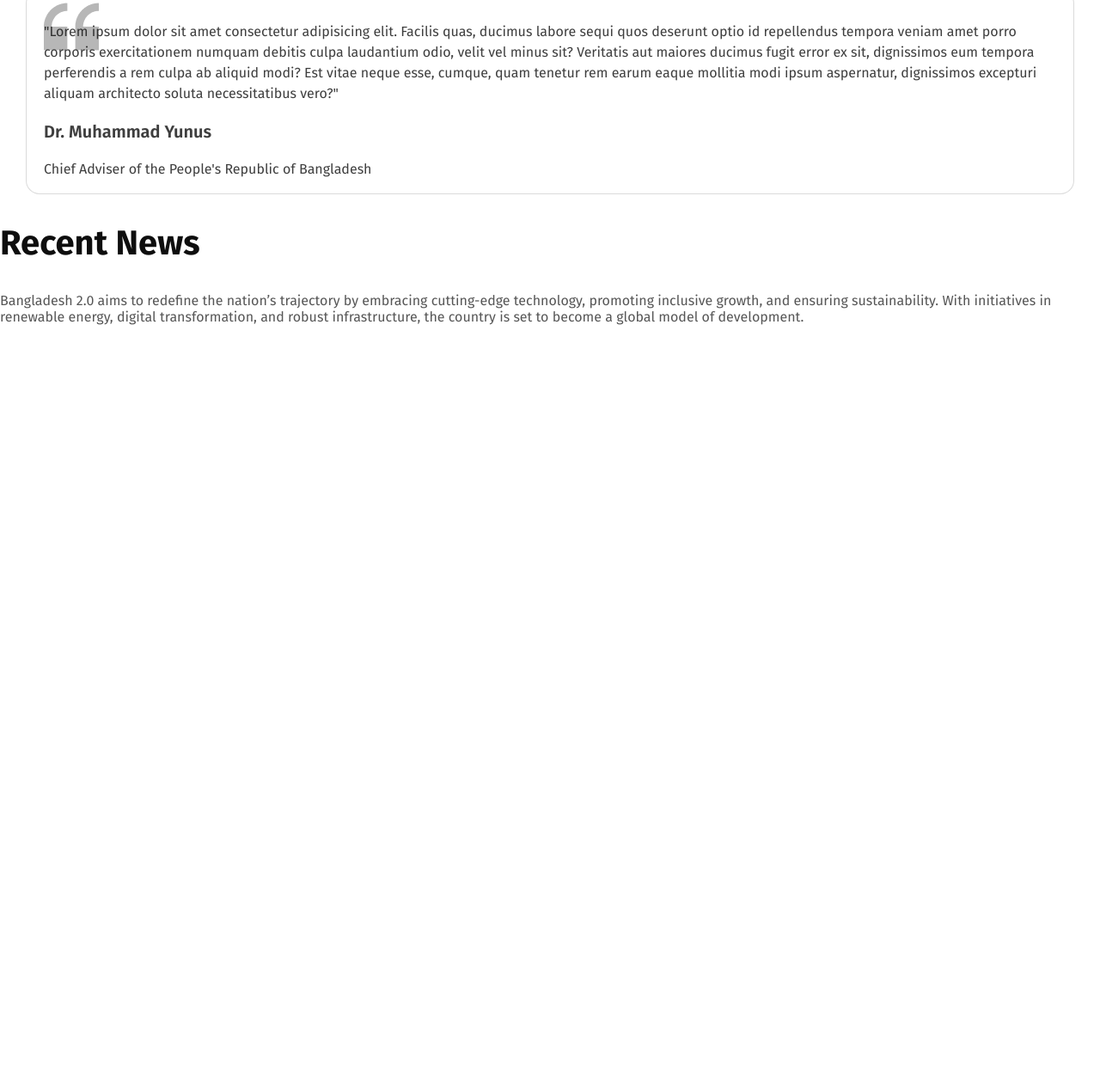
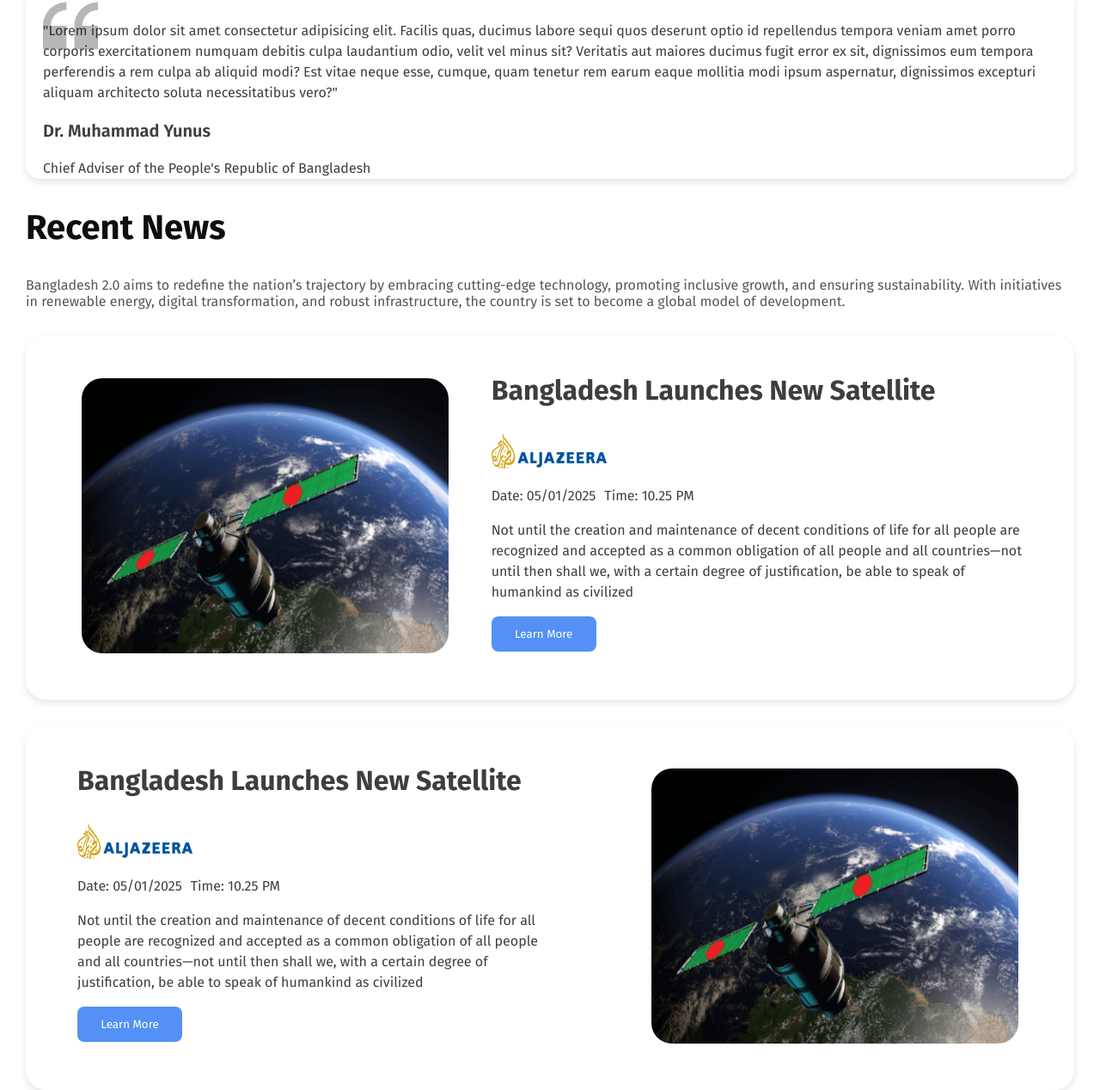
Before and after one commit to TaFhiM12/assignment_1, a plain HTML site: page index.html in a window 1280 px wide. Shown: the part 1084-2352 px from the top of the page at 86% size. Before the commit the page ends 1478 px from the top, so only its background shows below. Drawn offline with Linux system fonts and the light colour scheme.

Commit message:
recent_news_section_done

```diff
--- a/index.html
+++ b/index.html
@@ -13,46 +13,71 @@
                     <p class="bd_2_0">Bangladesh 2.0</p>
                 </div>
                 <div>
-                <h1>Idea , innovation,vision and challenges in New Bangladesh.</h1>
+                    <p style="color: rgb(14, 14, 14);
+                    font-family: Fira Sans;
+                    font-size: 36px;
+                    font-weight: 700;
+
+                    letter-spacing: 0%;
+                    text-align: left;">Idea , innovation,<br>vision and challenges in <br> New
+                    Bangladesh.</p>
                 </div>
                 <div>
                     <button class="btn">Explore New Bangladesh</button>
                 </div>
             </div>
-        <div class="banner_image" >
-            <img src="assets/hero.png" alt="">
+            <div class="banner_image">
+                <img src="assets/hero.png" alt>
             </div>
         </div>
 
         <!-- The vision of future -->
         <div class="vision_section">
-        <H2 style="font-size: 40px;">The Vision of future</H2>
-        <p style="font-size: 16px; color: rgba(14, 14, 14, 0.7);">Bangladesh 2.0 aims to redefine the nation’s trajectory by embracing cutting-edge technology, promoting inclusive growth, and ensuring sustainability. With initiatives in renewable energy, digital transformation, and robust infrastructure, the country is set to become a global model of development.</p>
+            <h2 style="font-size: 40px;">The Vision of future</h2>
+            <p style="font-size: 16px; color: rgba(14, 14, 14, 0.7);">Bangladesh
+                2.0 aims to redefine the nation’s trajectory by embracing
+                cutting-edge technology, promoting inclusive growth, and
+                ensuring sustainability. With initiatives in renewable energy,
+                digital transformation, and robust infrastructure, the country
+                is set to become a global model of development.</p>
 
             <div class="vision_container">
-            <div class="vision_card"style="background-color: rgba(84, 144, 245, 0.2) ;">
-                <img src="assets/card-icon.png" alt="">
+                <div class="vision_card"
+                    style="background-color: rgba(84, 144, 245, 0.2) ;">
+                    <img src="assets/card-icon.png" alt>
                     <h3>Digital Transformation</h3>
-                <p class="card_text">Creating a nationwide digital ecosystem to enhance connectivity and access to services for all citizens.</p>
+                    <p class="card_text">Creating a nationwide digital ecosystem
+                        to enhance connectivity and access to services for all
+                        citizens.</p>
                     <div>
-                    <button class="learnmore_btn" style="background-color: rgb(84, 144, 245);">Learn More</button>
+                        <button class="learnmore_btn"
+                            style="background-color: rgb(84, 144, 245);">Learn
+                            More</button>
                     </div>
                 </div>
-            <div class="vision_card" style="background-color: rgb(198, 228, 214) ;">
-                <img src="assets/card-icon.png" alt="">
+                <div class="vision_card"
+                    style="background-color: rgb(198, 228, 214) ;">
+                    <img src="assets/card-icon.png" alt>
                     <h3>Green Energy</h3>
-                <p class="card_text">Investments in solar and wind energy to ensure a sustainable and eco-friendly future.</p>
+                    <p class="card_text">Investments in solar and wind energy to
+                        ensure a sustainable and eco-friendly future.</p>
                     <div>
-                    <button class="learnmore_btn" style="background-color: rgb(9, 161, 92);">Learn More</button>
+                        <button class="learnmore_btn"
+                            style="background-color: rgb(9, 161, 92);">Learn
+                            More</button>
                     </div>
                 </div>
 
-            <div class="vision_card" style="background-color: rgb(247, 235, 207);">
-                <img src="assets/card-icon.png" alt="">
+                <div class="vision_card"
+                    style="background-color: rgb(247, 235, 207);">
+                    <img src="assets/card-icon.png" alt>
                     <h3>Modern infrastructure</h3>
-                <p class="card_text">Building state-of-the-art infrastructure to support economic growth and global competitiveness.</p>
+                    <p class="card_text">Building state-of-the-art
+                        infrastructure to support economic growth and global
+                        competitiveness.</p>
                     <div>
-                    <button class="learnmore_btn" style="background-color: rgb(255, 194, 57);
+                        <button class="learnmore_btn"
+                            style="background-color: rgb(255, 194, 57);
                     ">Learn More</button>
                     </div>
                 </div>
@@ -67,16 +92,98 @@
                         "Lorem ipsum dolor sit amet consectetur adipisicing elit. Facilis quas, ducimus labore sequi quos deserunt optio id repellendus tempora veniam amet porro corporis exercitationem numquam debitis culpa laudantium odio, velit vel minus sit? Veritatis aut maiores ducimus fugit error ex sit, dignissimos eum tempora perferendis a rem culpa ab aliquid modi? Est vitae neque esse, cumque, quam tenetur rem earum eaque mollitia modi ipsum aspernatur, dignissimos excepturi aliquam architecto soluta necessitatibus vero?"
                     </p>
                     <p class="people">Dr. Muhammad Yunus</p>
-                <p class="lorem_text">Chief Adviser of the People's Republic of Bangladesh</p>
+                    <p class="lorem_text">Chief Adviser of the People's Republic
+                        of Bangladesh</p>
                 </div>
             </div>
         </div>
 
         <!-- recent news -->
         <div class="recent_news_section">
-        <H2 style="font-size: 40px; color: rgb(14, 14, 14);">Recent News</H2>
-        <p style="font-size: 16px; color: rgba(14, 14, 14, 0.7);">Bangladesh 2.0 aims to redefine the nation’s trajectory by embracing cutting-edge technology, promoting inclusive growth, and ensuring sustainability. With initiatives in renewable energy, digital transformation, and robust infrastructure, the country is set to become a global model of development.</p>
-
+            <div class="recent_news_headline">
+                <h2 style="font-size: 40px; color: rgb(14, 14, 14);">Recent
+                    News</h2>
+                <p
+                    style="font-size: 16px; color: rgba(14, 14, 14, 0.7);">Bangladesh
+                    2.0 aims to redefine the nation’s trajectory by embracing
+                    cutting-edge technology, promoting inclusive growth, and
+                    ensuring sustainability. With initiatives in renewable
+                    energy, digital transformation, and robust infrastructure,
+                    the country is set to become a global model of
+                    development.</p>
+            </div>
+            <div class="news_container">
+                <!-- new card 1 -->
+               <div class="news_card">
+                    <div class="news_image">
+                        <img style="border-radius: 24px;height: 320px;" src="assets/satelite.png" alt="">
+                    </div>
+                    <div class="news_content">
+                        <div>
+                            <p style="color: rgba(14, 14, 14, 0.8);
+                            font-family: Fira Sans;
+                            font-size: 32px;
+                            font-weight: 700;
+                            line-height: 38px;
+                            letter-spacing: 0%;
+                            text-align: left;">Bangladesh Launches New Satellite</p>
+                        </div>
+                        <div>
+                            <img src="assets/al-jazeera.png" alt="">
+                        </div>
+                        <div>
+                            <p class="lorem_text">Date: 05/01/2025
+                                <span style="margin-left: 10px;">Time: 10.25 PM</span>
+                            </p>
+                        </div>
+                        <div>
+                            <p class="lorem_text">Not until the creation and maintenance of decent conditions of life for all people are recognized and accepted as a common obligation of all people and all countries—not until then shall we,
+                                with a certain degree of justification, be able to speak of humankind as civilized</p>
+                        </div>
+                        <div>
+                            <button class="learnmore_btn"
+                                style="background-color: rgb(84, 144, 245);">Learn
+                                More</button>
+                        </div>
+                    </div>
+               </div>
+            </div>
+                 <!-- news card 2 -->
+            <div class="news_container">
+               <div class="news_card">
+                <div class="news_content_1" style="padding-left: 60px; ">
+                    <div>
+                        <p style="color: rgba(14, 14, 14, 0.8);
+                        font-family: Fira Sans;
+                        font-size: 32px;
+                        font-weight: 700;
+                        line-height: 38px;
+                        letter-spacing: 0%;
+                        text-align: left;">Bangladesh Launches New Satellite</p>
+                    </div>
+                    <div>
+                        <img src="assets/al-jazeera.png" alt="">
+                    </div>
+                    <div>
+                        <p class="lorem_text">Date: 05/01/2025
+                            <span style="margin-left: 10px;">Time: 10.25 PM</span>
+                        </p>
+                    </div>
+                    <div>
+                        <p class="lorem_text">Not until the creation and maintenance of decent conditions of life for all people are recognized and accepted as a common obligation of all people and all countries—not until then shall we,
+                            with a certain degree of justification, be able to speak of humankind as civilized</p>
+                    </div>
+                    <div>
+                        <button class="learnmore_btn"
+                            style="background-color: rgb(84, 144, 245);">Learn
+                            More</button>
+                    </div>
+                </div>
+                    <div class="news_image" style="margin-right: 60px;">
+                        <img style="border-radius: 24px;height: 320px;" src="assets/satelite.png" alt="">
+                    </div>
+               </div>
+            </div>
         </div>
     </body>
 </html>
--- a/style.css
+++ b/style.css
@@ -10,7 +10,7 @@
 }
 
 .banner_section {
-  position: static;
+  /* position: static; */
   width: 100%px;
   height: 460px;
   display: flex;
@@ -26,11 +26,8 @@
 }
 
 .banner_content {
-  /* gap: 16px; */
-  /* margin-right: 30px; */
-  margin-left: 70px;
+  margin-left: 80px;
   margin-right: 40px;
-  line-height: 45px;
   width: 50%;
 }
 .banner_image {
@@ -39,6 +36,8 @@
   margin-bottom: 20px;
   width: 50%;
 }
+
+
 
 .btn {
   color: white;
@@ -113,6 +112,12 @@
   cursor: pointer;
 }
 
+.learnmore_btn:hover {
+  transform: scale(1.05);
+  box-shadow: 0 4px 8px rgba(0, 0, 0, 0.2);
+}
+
+
 .lorem_container {
   width: auto;
   background-color: aqua;
@@ -123,9 +128,8 @@
   margin-left: 30px;
   margin-right: 30px;
   box-sizing: border-box;
-  border: 1px solid rgba(14, 14, 14, 0.15);
   border-radius: 16px;
-
+  box-shadow: 0 4px 8px rgba(0, 0, 0, 0.1);
   background: rgb(255, 255, 255);
 }
 
@@ -135,6 +139,7 @@
   background-repeat: no-repeat;
   padding-top: 10px;
   text-align: left;
+
   /* padding: 30px; */
   /* margin-left: 30px;
   margin-right: 100px;
@@ -164,3 +169,42 @@
   letter-spacing: 0%;
   text-align: left;
 }
+
+.recent_news_section {
+  margin-left: 30px;
+  margin-right: 30px;
+  height: 402px;
+  width: auto;
+}
+
+.news_card {
+  display: flex;
+  gap: 40px;
+  width: auto;
+}
+
+.news_image {
+  padding: 50px 5px 50px 65px;
+  /* width: 408px;
+  height: 406px; */
+  /* border-radius: 40%; */
+}
+
+.news_container {
+  display: flex;
+  flex-direction: column;
+  column-gap: 20px;
+  margin-top: 30px;
+  border-radius: 24px;
+  box-shadow: 0 4px 8px rgba(0, 0, 0, 0.1);
+}
+
+.news_content{
+  padding: 13px 60px 70px 5px;
+  width: auto;
+  height: 306px;
+}
+
+.news_content_1{
+  margin-top: 13px;
+}
```
Lines whose indentation alone changed are shown as unchanged.
